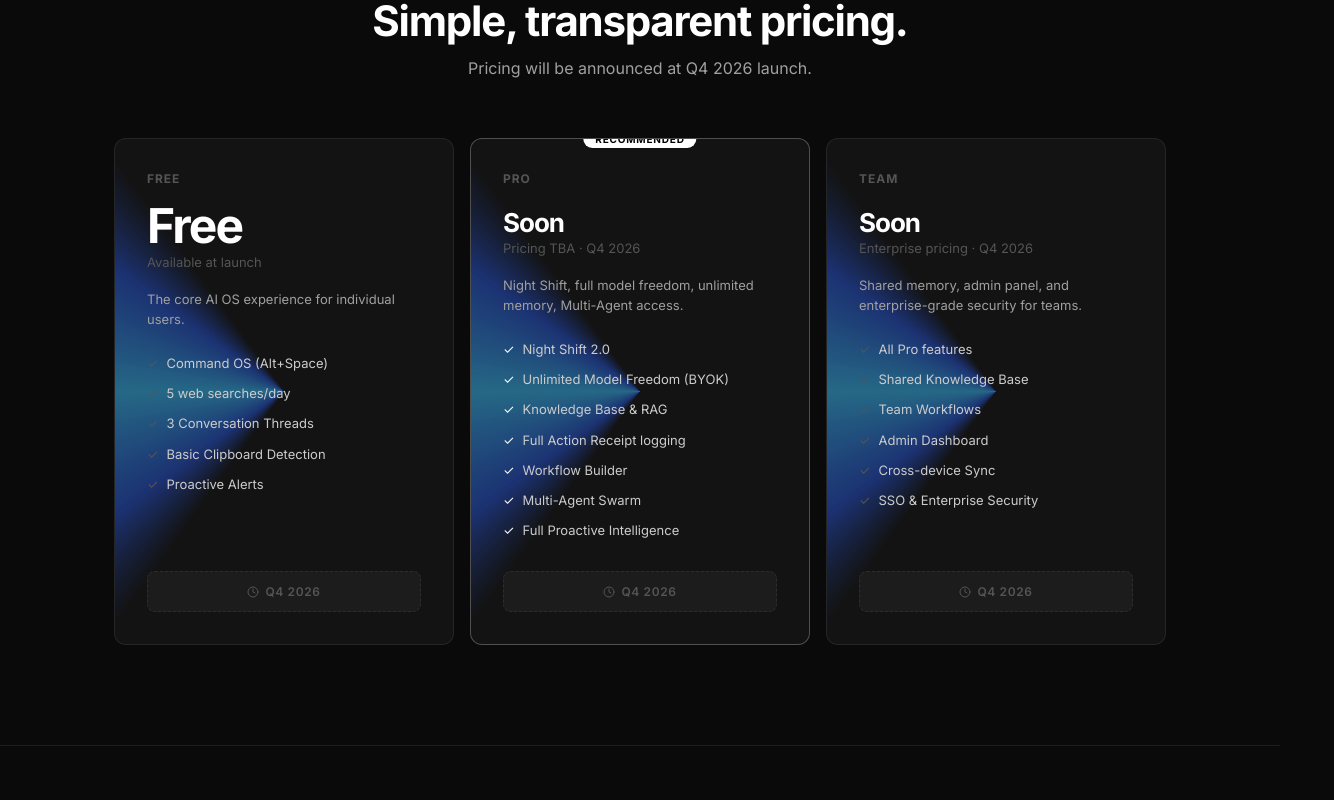
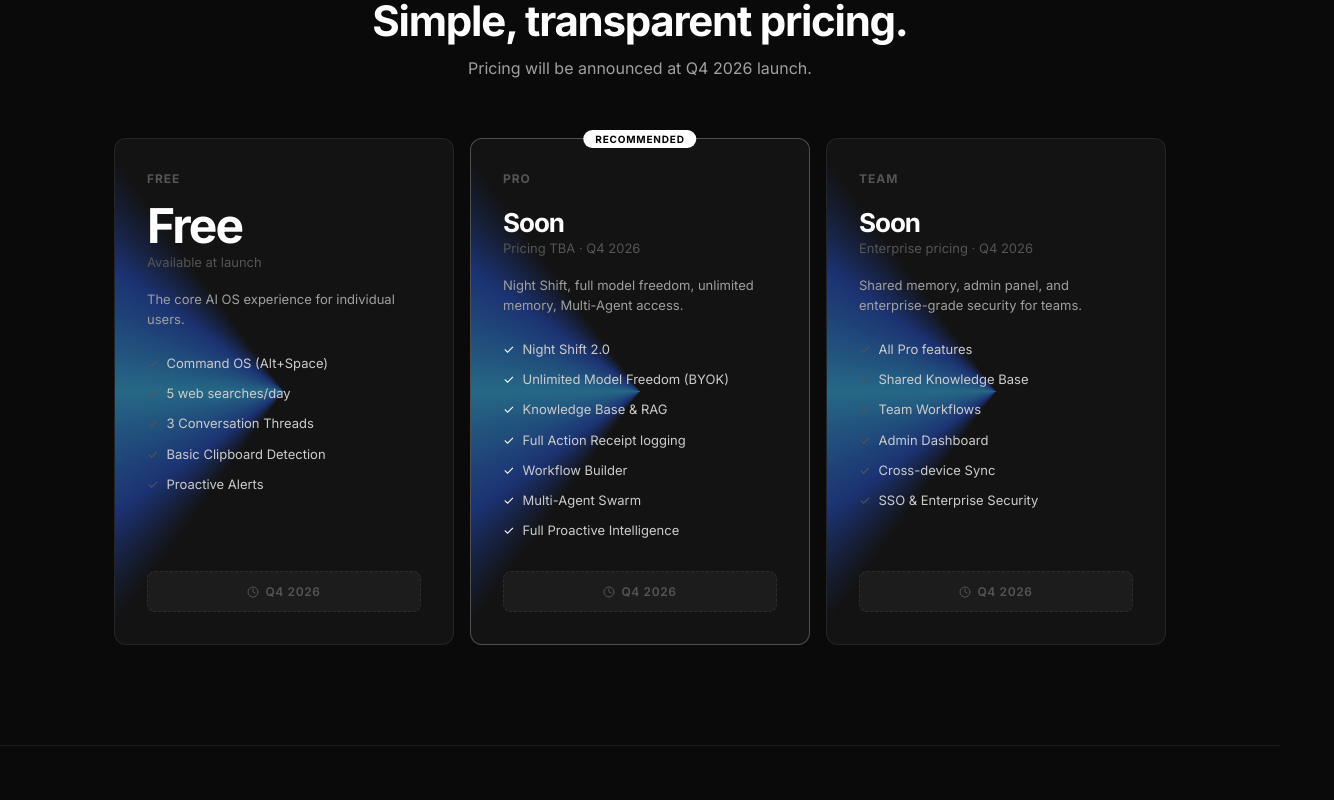
Before and after one commit to codedbyOzzy/projectv3, a React (Vite) app: page / in a window 1280 px wide. Shown: the part 9700-10500 px from the top of the page, 1334 px wide, since content can reach past the window. Built offline with nearby package versions, Linux system fonts and the light colour scheme.

Commit message:
Fix badge getting cut off by removing overflow hidden and using clip-path on glow

```diff
--- a/src/index.css
+++ b/src/index.css
@@ -429,7 +429,7 @@ section { padding: 120px 0; }
 .pricing h2 { font-size: clamp(26px, 4vw, 42px); font-weight: 700; letter-spacing: -0.03em; margin-bottom: 12px; }
 .pricing-sub { font-size: 16px; color: var(--text2); margin-bottom: 60px; }
 .pricing-grid { display: grid; grid-template-columns: repeat(3, 1fr); gap: 16px; text-align: left; }
-.pricing-card { padding: 32px; background: var(--surface); border: 1px solid var(--border); border-radius: var(--radius); display: flex; flex-direction: column; transition: border-color 0.3s, transform 0.3s; position: relative; overflow: hidden; }
+.pricing-card { padding: 32px; background: var(--surface); border: 1px solid var(--border); border-radius: var(--radius); display: flex; flex-direction: column; transition: border-color 0.3s, transform 0.3s; position: relative; }
 .pricing-card:hover { transform: translateY(-4px); border-color: var(--border-hover); }
 .pricing-card.featured { border-color: rgba(255,255,255,0.25); background: rgba(255,255,255,0.04); }
 .pricing-card.featured:hover { border-color: rgba(255,255,255,0.45); }
@@ -441,6 +441,7 @@ section { padding: 120px 0; }
   background: conic-gradient(from 90deg, transparent 0%, transparent 35%, rgba(30, 58, 138, 0.8) 40%, rgba(56, 189, 248, 0.5) 50%, rgba(30, 58, 138, 0.8) 60%, transparent 65%);
   pointer-events: none;
   z-index: 0;
+  clip-path: inset(25% round var(--radius));
 }
 
 .tier-name, .tier-price, .tier-period, .tier-desc, .tier-feats, .tier-cta-label { position: relative; z-index: 1; }
```
